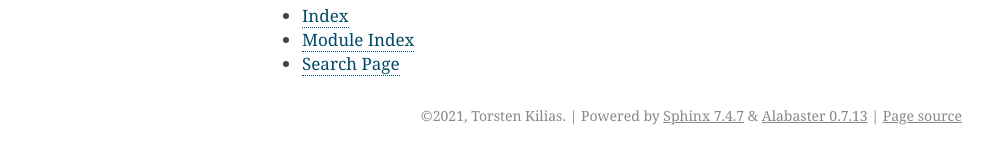
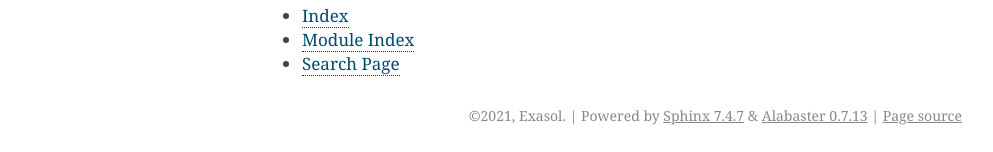
Before and after one commit to exasol/bucketfs-utils-python, a Sphinx documentation site: the page built from doc/index.rst, in a window 1280 px wide. Shown: the part 1346-1498 px from the top of the page, without its empty margins (148-1141 px from the left). Built offline with Sphinx 7.4.7, drawn with Linux system fonts in a browser that asks for light colours.

Commit message:
Fix copyright in documentation

```diff
--- a/doc/conf.py
+++ b/doc/conf.py
@@ -18,8 +18,8 @@
 # -- Project information -----------------------------------------------------
 
 project = 'Exasol BucketFS Utils Python'
-copyright = '2021, Torsten Kilias'
-author = 'Torsten Kilias'
+copyright = '2021, Exasol'
+author = 'Exasol'
 
 
 # -- General configuration ---------------------------------------------------
```
